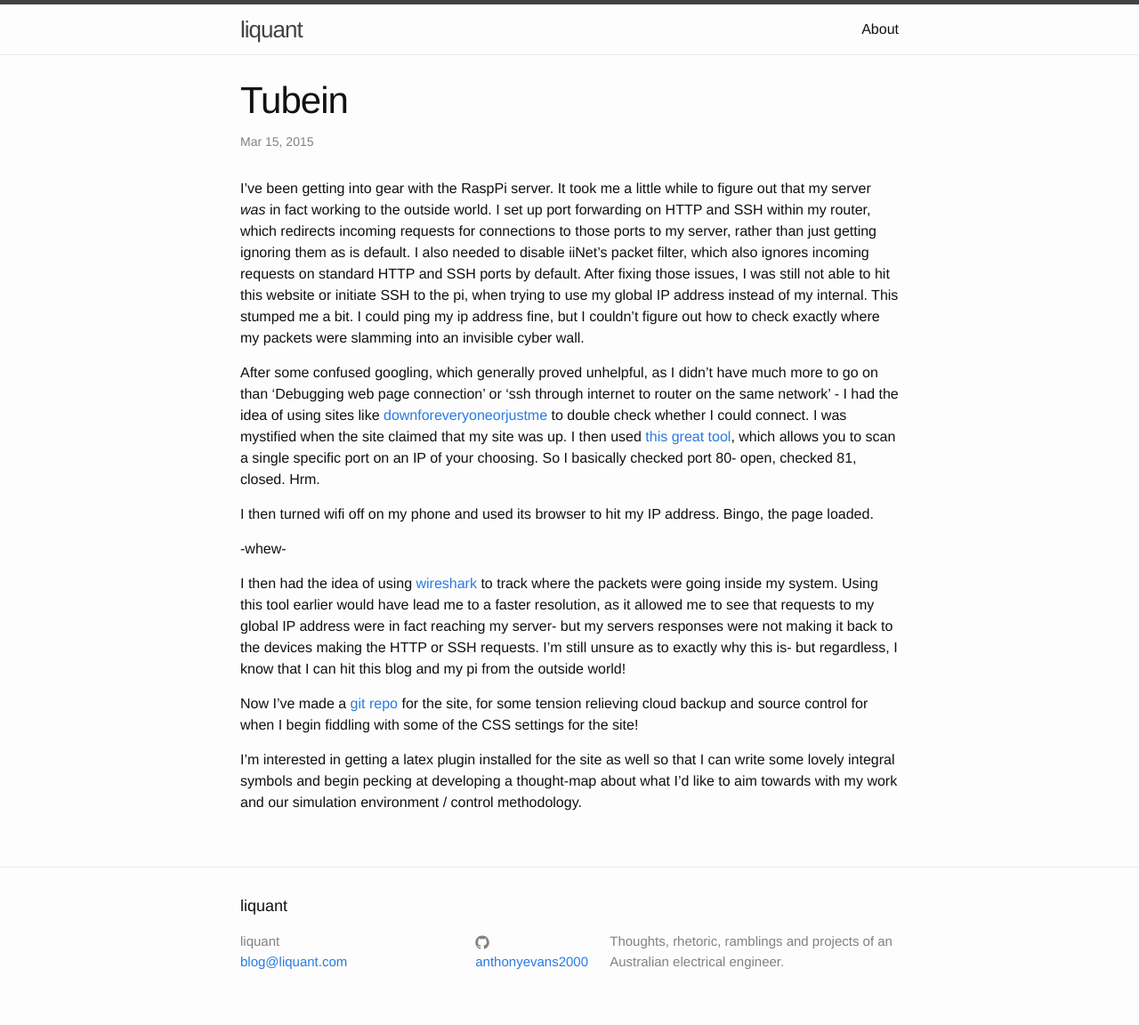
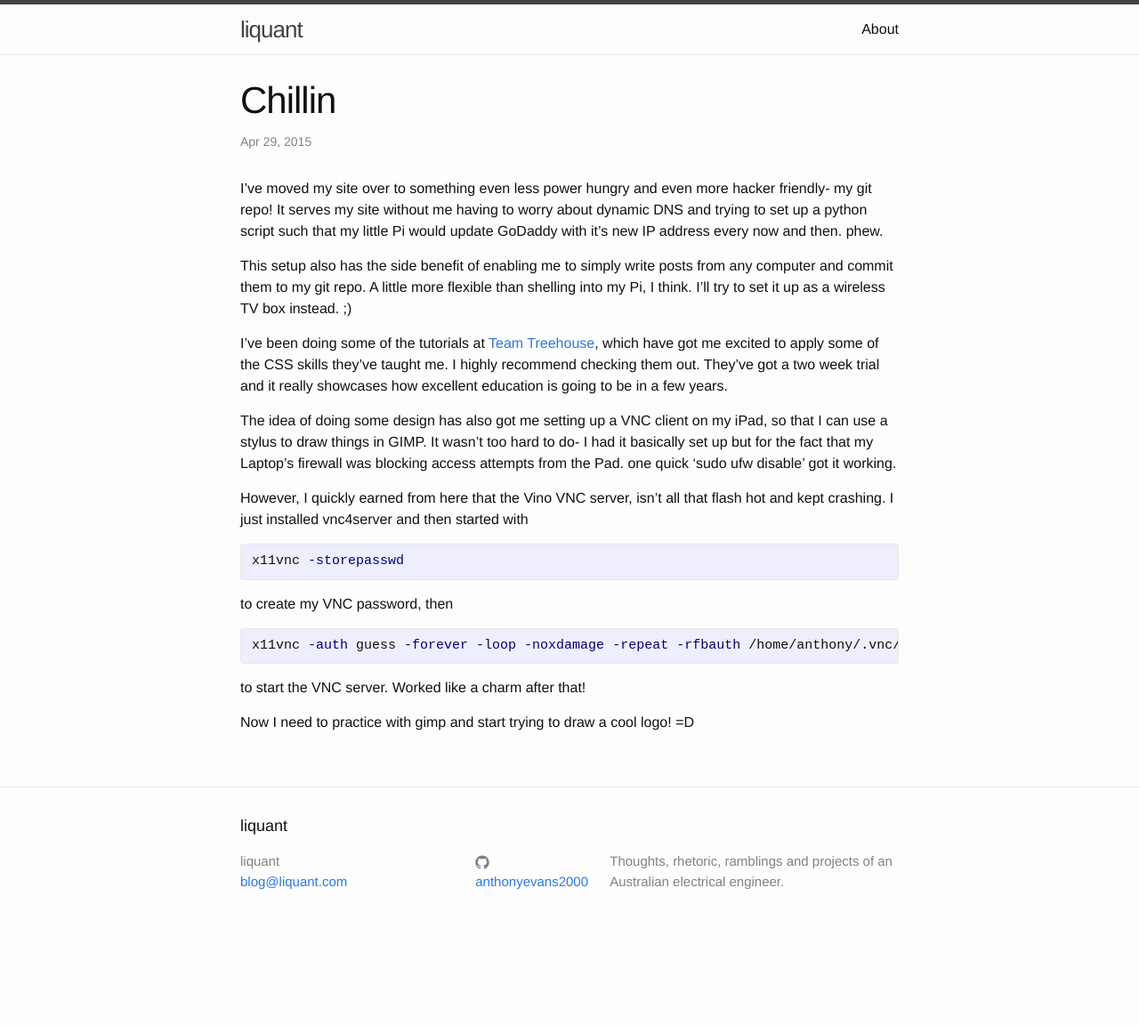
Before and after one commit to anthonyevans2000/anthonyevans2000.github.io, a Jekyll site: the page built from _posts/2015-04-08-Chillin.markdown, in a window 1280 px wide. Shown: the whole page at 89% size. Built offline with Jekyll 4.4.1, drawn with Linux system fonts in a browser that asks for light colours; after the commit the page ends 1062 px from its top, so only the background shows below that.

Commit message:
Wrote third post

```diff
--- a/_posts/2015-04-08-Chillin.markdown
+++ b/_posts/2015-04-08-Chillin.markdown
@@ -1,29 +1,33 @@
 ---
 layout: post
-title:  "Tubein"
-date:   2015-03-15 14:45:51
-categories: git wireshark rambling server
+title:  "Chillin"
+date:   2015-04-29 22:57:51
+categories: git rambling laptop VNC ipad
 ---
 
-I've been getting into gear with the RaspPi server. It took me a little while to figure out that my server _was_ in fact working to the outside world.
-I set up port forwarding on HTTP and SSH within my router, which redirects incoming requests for connections to those ports to my server, rather than just getting ignoring them as is default. I also needed to disable iiNet's packet filter, which also ignores incoming requests on standard HTTP and SSH ports by default.
-After fixing those issues, I was still not able to hit this website or initiate SSH to the pi, when trying to use my global IP address instead of my internal. This stumped me a bit. I could ping my ip address fine, but I couldn't figure out how to check exactly where my packets were slamming into an invisible cyber wall.
+I've moved my site over to something even less power hungry and even more hacker friendly- my git repo!
+It serves my site without me having to worry about dynamic DNS and trying to set up a python script such that my little Pi would update GoDaddy with it's new IP address every now and then. phew.
 
-After some confused googling, which generally proved unhelpful, as I didn't have much more to go on than 'Debugging web page connection' or 'ssh through internet to router on the same network' - I had the idea of using sites like [downforeveryoneorjustme][everyone] to double check whether I could connect. I was mystified when the site claimed that my site was up.
-I then used [this great tool][port], which allows you to scan a single specific port on an IP of your choosing. So I basically checked port 80- open, checked 81, closed. Hrm.
+This setup also has the side benefit of enabling me to simply write posts from any computer and commit them to my git repo. A little more flexible than shelling into my Pi, I think.
+I'll try to set it up as a wireless TV box instead. ;)
 
-I then turned wifi off on my phone and used its browser to hit my IP address. Bingo, the page loaded.
+I've been doing some of the tutorials at [Team Treehouse][th], which have got me excited to apply some of the CSS skills they've taught me. I highly recommend checking them out. They've got a two week trial and it really showcases how excellent education is going to be in a few years.
 
--whew-
+The idea of doing some design has also got me setting up a VNC client on my iPad, so that I can use a stylus to draw things in GIMP. It wasn't too hard to do- I had it basically set up but for the fact that my Laptop's firewall was blocking access attempts from the Pad. one quick 'sudo ufw disable' got it working.
 
-I then had the idea of using [wireshark][ws] to track where the packets were going inside my system. Using this tool earlier would have lead me to a faster resolution, as it allowed me to see that requests to my global IP address were in fact reaching my server- but my servers responses were not making it back to the devices making the HTTP or SSH requests. I'm still unsure as to exactly why this is- but regardless, I know that I can hit this blog and my pi from the outside world!
+However, I quickly earned from here that the Vino VNC server, isn't all that flash hot and kept crashing.
+I just installed vnc4server and then started with
 
-Now I've made a [git repo][gr] for the site, for some tension relieving cloud backup and source control for when I begin fiddling with some of the CSS settings for the site!
+{% highlight bash%}
+x11vnc -storepasswd
+{% endhighlight%}
 
-I'm interested in getting a latex plugin installed for the site as well so that I can write some lovely integral symbols and begin pecking at developing a thought-map about what I'd like to aim towards with my work and our simulation environment / control methodology.
+to create my VNC password, then
+{% highlight bash %}
+x11vnc -auth guess -forever -loop -noxdamage -repeat -rfbauth /home/anthony/.vnc/passwd -rfbport 5900 -shared
+{% endhighlight %}
+to start the VNC server. Worked like a charm after that!
 
+Now I need to practice with gimp and start trying to draw a cool logo! =D
 
-[everyone]: http://www.downforeveryoneorjustme.com/
-[port]: http://www.portchecktool.com/
-[ws]: https://www.wireshark.org/
-[gr]: https://github.com/anthonyevans2000/liquant
+[th]: http://www.teamtreehouse.com/
```
